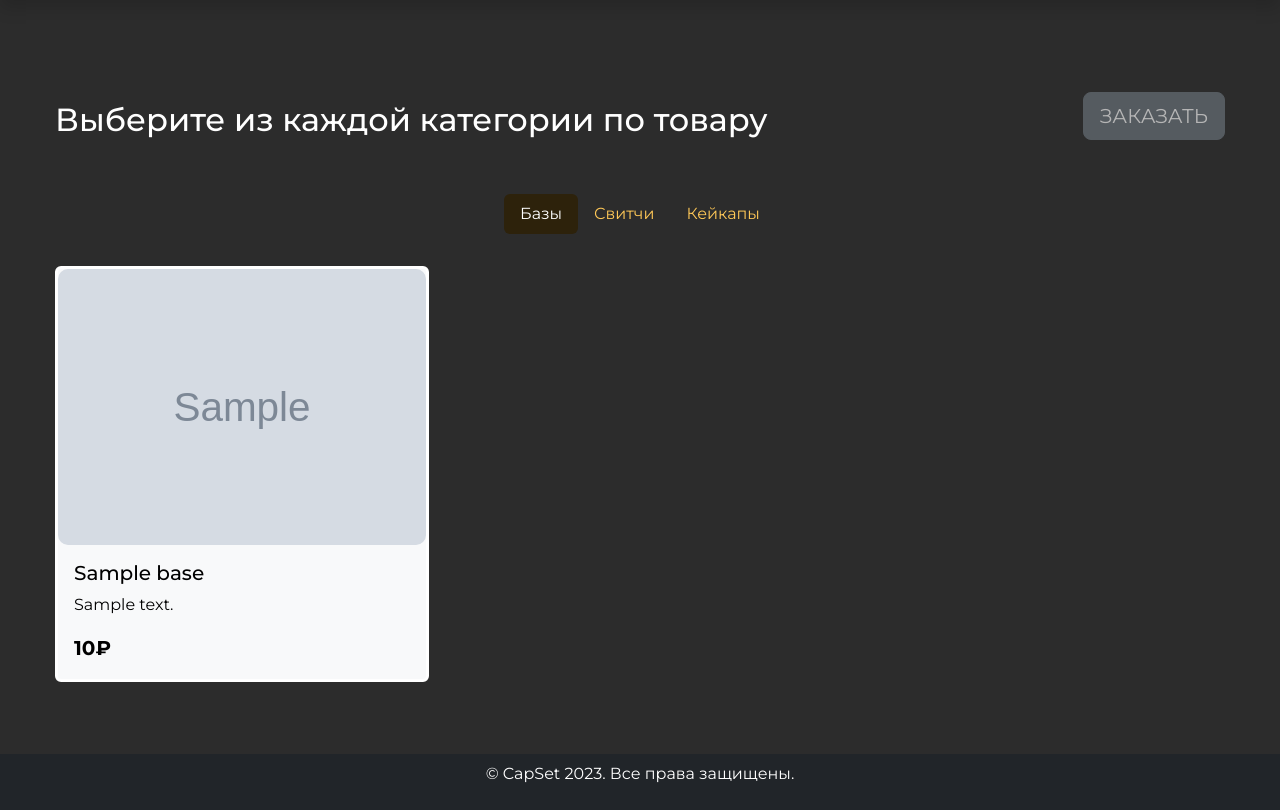
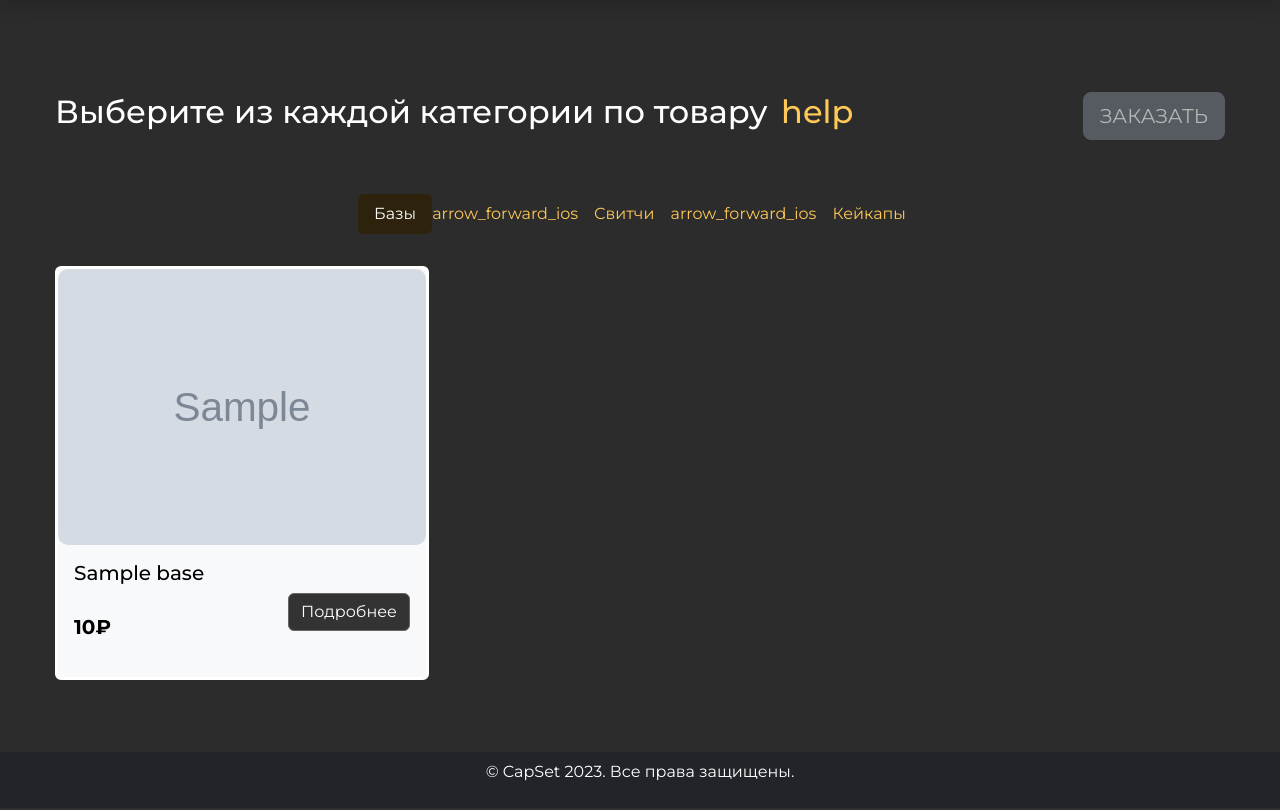
Before and after one commit to notkik8/capset, a Flask app: template templates/generate.html in a window 1280 px wide. Shown: the part 63-873 px from the top of the page. Run offline with Flask 3, Linux system fonts and the light colour scheme; the template is opened without the code that fills it: most values are stand-ins (such as "Sample title", 1, 10 or a date in 2020); grey boxes marked "Sample" are stand-in pictures.

Commit message:
Сделал сам конструктор

```diff
--- a/templates/generate.html
+++ b/templates/generate.html
@@ -3,25 +3,51 @@
 {% block content %}
 <!-- Ваш контент размещается здесь -->
 <div class="container mt-4">
-  <h2 class="mb-4 text-center d-flex justify-content-between align-items-center">
-    Выберите из каждой категории по товару
+
+  <h2 class="mb-4 text-center d-flex justify-content-between align-items-center animate__animated animate__fadeIn">
+    <p>Выберите из каждой категории по товару
+      <a href="#help">
+    <span style="text-decoration: none; margin-left: 5px;" style="margin-right: 5px;"class="material-symbols-outlined">
+      help
+      </span>
+    </a>
+
+    <div class="lightboxhelp" id="help">
+      <figure>
+        <a href="#" class="close"></a>
+        <figcaption>
+          Итак, что бы собрать клавиатуру нужно выбрать по 1 товару из каждой позиции. Кнопки "БАЗА", "СВИТЧИ" и "КЕЙКАПЫ" доступны для выбора в середине страницы сверху. Чтобы разблокировать кнопку "ЗАКАЗАТЬ", выберите каждый товар по вашему вкусу. Если у вас возникнут трудности, наша команда готова помочь!
+        </figcaption>
+      </figure>
+    </div>
+    </p>
+
+
   <button id="order-btn" class="btn btn-secondary btn-lg" disabled>ЗАКАЗАТЬ</button>
   </h2>
+
 
   <!-- Навигационные переключатели (табы) -->
 <div class="container d-flex justify-content-center">
   <ul class="nav nav-pills mb-3" id="myTabs">
-      <li class="nav-item">
+    <li class="nav-item d-flex align-items-center">
       <a class="nav-link active" id="bases-tab" data-bs-toggle="tab" href="#bases" role="tab" aria-controls="bases" aria-selected="true">Базы</a>
+      <span class="material-symbols-outlined">
+        arrow_forward_ios
+      </span>
     </li>
-      <li class="nav-item">
+    <li class="nav-item d-flex align-items-center">
       <a class="nav-link" id="switches-tab" data-bs-toggle="tab" href="#switches" role="tab" aria-controls="switches" aria-selected="false">Свитчи</a>
+      <span class="material-symbols-outlined">
+        arrow_forward_ios
+      </span>
     </li>
-      <li class="nav-item">
+    <li class="nav-item d-flex align-items-center">
       <a class="nav-link" id="keycaps-tab" data-bs-toggle="tab" href="#keycaps" role="tab" aria-controls="keycaps" aria-selected="false">Кейкапы</a>
     </li>
   </ul>
 </div>
+
 
   <!-- Содержимое каждого таба -->
   <div class="tab-content mt-3" id="myTabContent">
@@ -35,15 +61,31 @@
             <img src="{{ base.image_url }}" class="card-img-top" alt="{{ base.name }}">
             <div class="card-body">
               <h5 class="card-title">{{ base.name }}</h5>
-                  <p class="card-text">{{ base.description }}</p>
+              <!-- <p class="card-text">{{ base.description }}</p> -->
+              <div class="d-flex justify-content-between align-items-center">
                 <p class="card-text"><strong style="font-size: 20px">{{ base.price }}₽</strong></p>
+                <a href="#{{base.id}}" class="btn btn-primary">Подробнее</a>
+              </div>
             </div>
           </a>
         </div>
       </div>
+
+      <div class="lightbox" id="{{base.id}}">
+        <figure>
+          <a href="#" class="close"></a>
+          <figcaption>
+            <h5 class="card-title" style="margin-bottom: 10px;"><strong>{{ base.name }}</strong></h5>
+            <img src="{{ base.image_url }}" class="card-img-top" style="margin-top: 10px" alt="{{ base.name }}">
+            <p class="card-text" style="margin-top: 10px">{{ base.description }}</p>
+            <strong style="font-size: 20px" style="margin-top: 10px">{{ base.price }}₽</strong>
+          </figcaption>
+        </figure>
+      </div>
     {% endfor %}
   </div>
 </div>
+
 
    <!-- Таб "Свитчи" -->
 <div class="tab-pane fade" id="switches" role="tabpanel" aria-labelledby="switches-tab">
@@ -52,18 +94,33 @@
       <div class="col-sm-4 mb-4">
         <div class="card bg-light {% if loop.index0 == selected_card_index_s %}selected{% endif %}" data-card-id="{{ switch.id }}">
           <a href="#" class="card-link text-decoration-none">
-                <img src="{{ switch.image_url }}" class="card-img-top" alt="{{ switch.name }}">
-                <div class="card-body">
-                  <h5 class="card-title">{{ switch.name }}</h5>
-                  <p class="card-text">{{ switch.description }}</p>
+            <img style="border-radius: 10px;" src="{{ switch.image_url }}" class="card-img-top" alt="{{ switch.name }}" >
+            <div class="card-body d-flex flex-column">
+              <h5 class="card-title" >{{ switch.name }}</h5>
+              <!-- <p class="card-text">{{ switch.description }}</p> -->
+              <div class="d-flex justify-content-between align-items-center">
                 <p class="card-text"><strong style="font-size: 20px">{{ switch.price }}₽</strong></p>
+                <a href="#{{switch.id}}" class="btn btn-primary">Подробнее</a>
+              </div>
             </div>
           </a>
         </div>
       </div>
+      <div class="lightbox" id="{{switch.id}}">
+        <figure>
+          <a href="#" class="close"></a>
+          <figcaption>
+            <h5 class="card-title" style="margin-bottom: 10px;"><strong>{{ switch.name }}</strong></h5>
+            <img src="{{ switch.image_url }}" style="margin-top: 10px;" class="card-img-top" alt="{{ switch.name }}">
+            <p class="card-text" style="margin-top: 10px">{{ switch.description }}</p>
+            <strong style="font-size: 20px" style="margin-top: 10px">{{ switch.price }}₽</strong>
+          </figcaption>
+        </figure>
+      </div>
     {% endfor %}
   </div>
 </div>
+
 
     <!-- Таб "Кейкапы" -->
 <div class="tab-pane fade" id="keycaps" role="tabpanel" aria-labelledby="keycaps-tab">
@@ -73,19 +130,32 @@
         <div class="card bg-light {% if loop.index0 == selected_card_index_s %}selected{% endif %}" data-card-id="{{ keycap.id }}">
           <a href="#" class="card-link text-decoration-none">
             <img src="{{ keycap.image_url }}" class="card-img-top" alt="{{ keycap.name }}">
-                <div class="card-body">
+            <div class="card-body d-flex flex-column">
               <h5 class="card-title">{{ keycap.name }}</h5>
-                  <p class="card-text">{{ keycap.description }}</p>
+              <!-- <p class="card-text">{{ keycap.description }}</p> -->
+              <div class="d-flex justify-content-between align-items-center">
                 <p class="card-text"><strong style="font-size: 20px">{{ keycap.price }}₽</strong></p>
+                <a href="#{{keycap.id}}" class="btn btn-primary">Подробнее</a>
+              </div>
             </div>
           </a>
         </div>
       </div>
+      <div class="lightbox" id="{{keycap.id}}">
+        <figure>
+          <a href="#" class="close"></a>
+          <figcaption>
+            <h5 class="card-title" style="margin-bottom: 10px">{{ keycap.name }}</h5>
+            <img src="{{ keycap.image_url }}" style="margin-top: 10px" class="card-img-top" alt="{{ keycap.name }}">
+            <p class="card-text" style="margin-top: 10px">{{ keycap.description }}</p>
+            <strong style="font-size: 20px" style="margin-top: 10px">{{ keycap.price }}₽</strong>
+          </figcaption>
+        </figure>
+      </div>
     {% endfor %}
   </div>
 </div>
-  </div>
-</div>
+
 
 
 <script>
@@ -93,7 +163,6 @@
     const cards = document.querySelectorAll(".card-link");
     const orderBtn = document.getElementById("order-btn");
 
-    // Обработчик кликов на карточке
     function onCardClick(event) {
       const card = event.target.closest(".card");
       if (card) {
@@ -101,22 +170,18 @@
         const selectedCards = activeTab.querySelectorAll(".card.selected");
         const selectedCard = card.classList.contains("selected");
 
-        // Если уже выбранная карточка, то убираем класс "selected"
         if (selectedCard) {
           card.classList.remove("selected");
         } else {
-          // Если выбранной карточки нет, то сначала убираем "selected" у всех карточек в текущем табе
           selectedCards.forEach(function (c) {
             c.classList.remove("selected");
           });
-          // Затем добавляем класс "selected" только к текущей карточке
           card.classList.add("selected");
         }
         updateOrderButtonState();
       }
     }
 
-    // Обновление состояния кнопки "ЗАКАЗАТЬ"
     function updateOrderButtonState() {
       let allCardsSelected = true;
       const tabs = document.querySelectorAll(".tab-pane");
@@ -131,34 +196,28 @@
         orderBtn.disabled = false;
         orderBtn.classList.remove("btn-secondary");
         orderBtn.classList.add("btn-success");
-        orderBtn.addEventListener("click", function () {
-          window.location.href = "/cart";
-        });
       } else {
         orderBtn.disabled = true;
         orderBtn.classList.remove("btn-success");
         orderBtn.classList.add("btn-secondary");
-        orderBtn.removeEventListener("click", function () {
-          window.location.href = "/cart";
-        });
       }
     }
+
+    function getSelectedCardIds() {
+      const selectedCards = document.querySelectorAll(".card.selected");
+      const selectedCardIds = Array.from(selectedCards, card => card.getAttribute("data-card-id"));
+      return selectedCardIds;
+    }
+
+    updateOrderButtonState();
 
     cards.forEach(function (card) {
       card.addEventListener("click", onCardClick);
     });
 
-    // Обработчик клика по кнопке "ЗАКАЗАТЬ"
     orderBtn.addEventListener("click", function () {
-      const selectedCards = document.querySelectorAll(".card.selected");
-      const selectedCardIds = [];
+      const selectedCardIds = getSelectedCardIds();
 
-      selectedCards.forEach(function (card) {
-        const cardId = card.getAttribute("data-card-id");
-        selectedCardIds.push(cardId);
-      });
-
-      // Отправляем выбранные id карточек на сервер
       fetch("/add_to_cart", {
         method: "POST",
         headers: {
@@ -171,7 +230,7 @@
         })
         .then(function (data) {
           if (data.success) {
-            window.location.href = "/cart"; // Перенаправляем на страницу корзины
+            window.location.href = "/cart";
           } else {
             alert("Произошла ошибка при добавлении в корзину.");
           }
@@ -182,4 +241,5 @@
     });
   });
 </script>
+
 {% endblock %}
```
Lines whose indentation alone changed are shown as unchanged.
